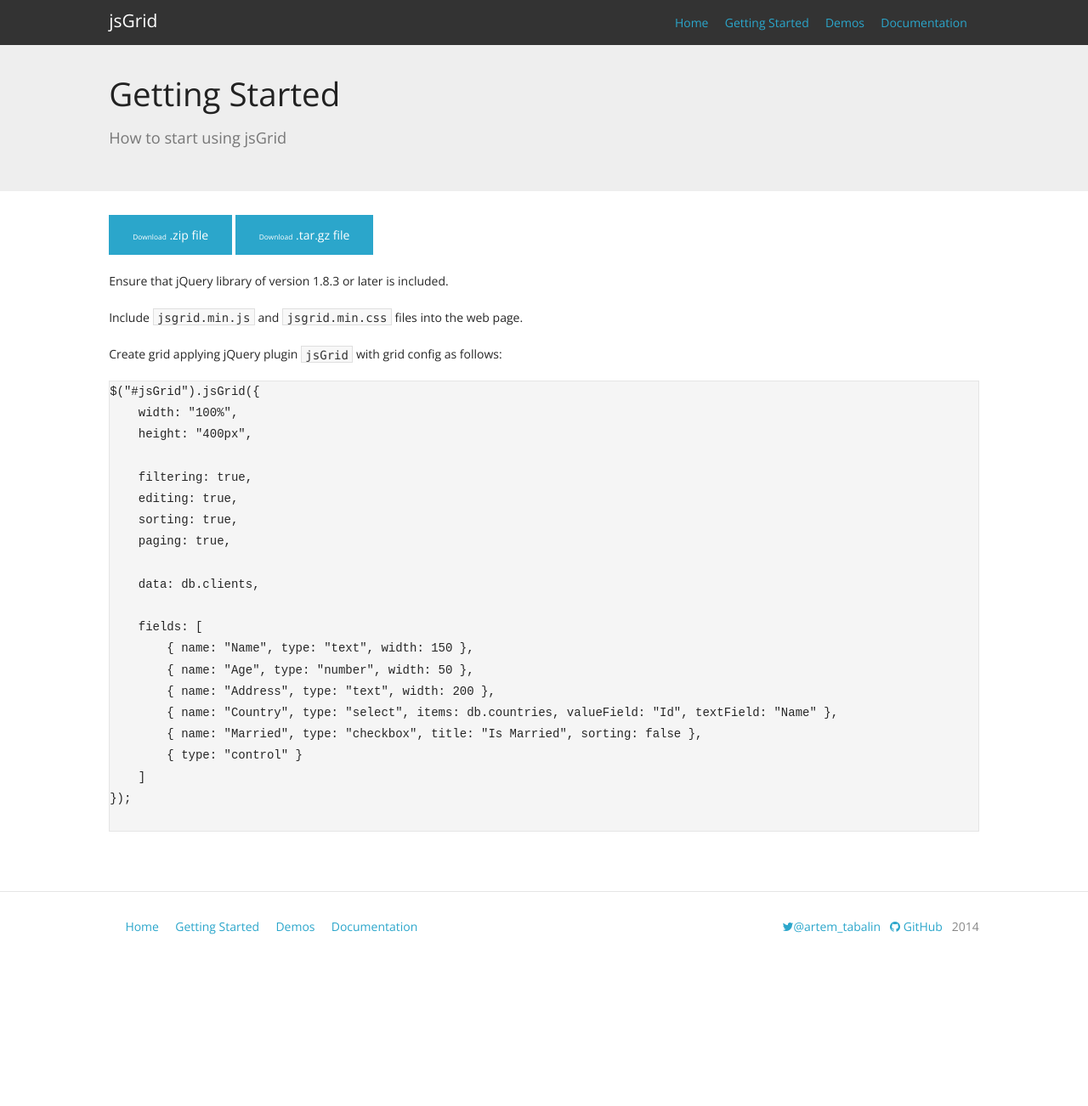
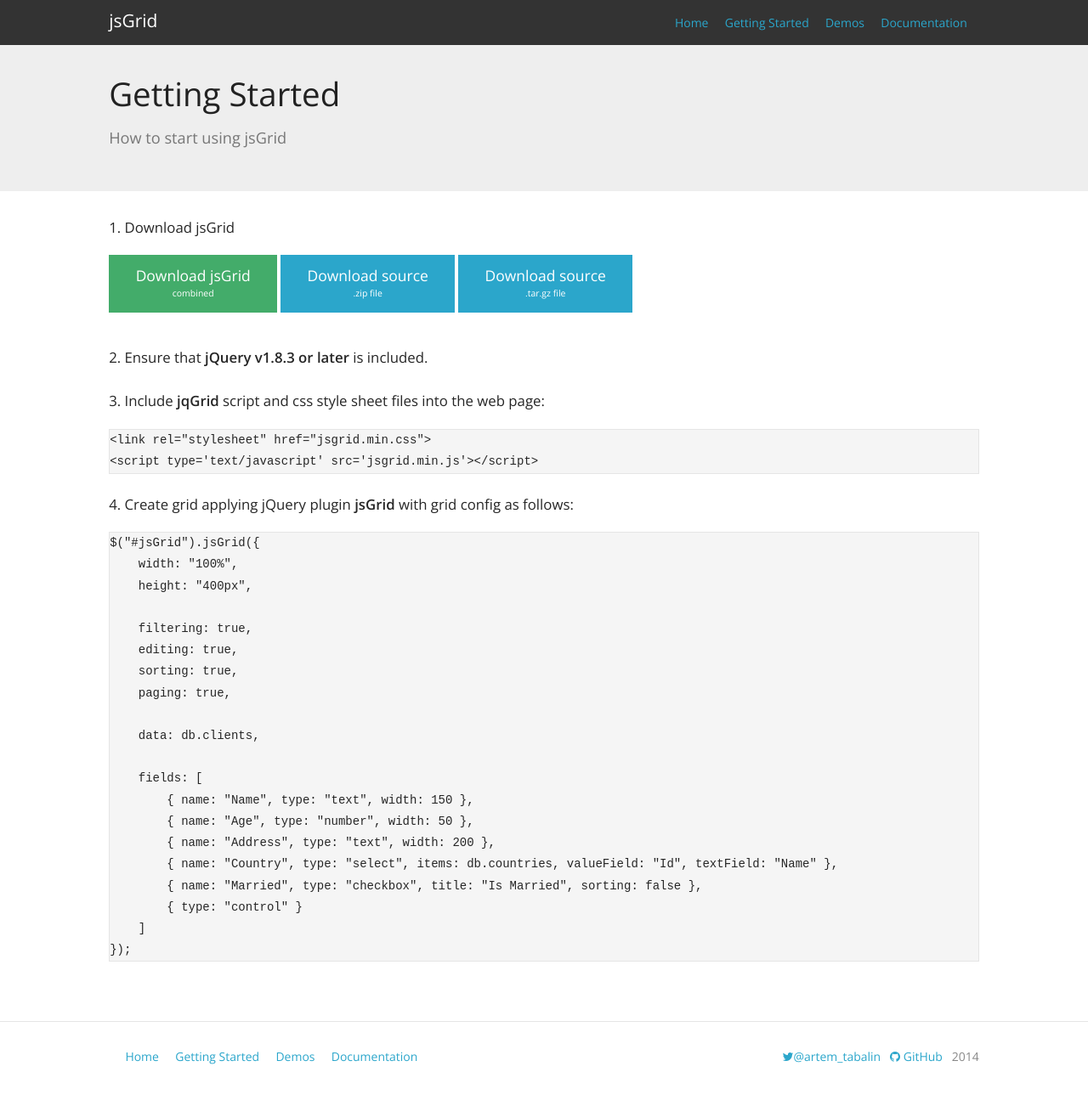
Before and after one commit to tabalinas/jsgrid, a Jekyll site: the page built from getting-started/index.html, in a window 1280 px wide. Shown: the whole page at 85% size. Built offline with Jekyll 4.4.1, drawn with Linux system fonts in a browser that asks for light colours; nearby versions of some CDN libraries; library files that are not in the unit come from our copies; before the commit the page ends 1149 px from its top, so only the background shows below that.

Commit message:
Site: Getting started page

```diff
--- a/getting-started/index.html
+++ b/getting-started/index.html
@@ -15,25 +15,35 @@
 <div class="page-content">
     <div class="row">
         <div class="small-12 columns content">
+            <p class="step">1. Download jsGrid</p>
+
             <div>
-                <a href="https://github.com/tabalinas/jsgrid/zipball/master" class="button">
-                    <small>Download</small>
-                    .zip file
+                <a href="https://github.com/tabalinas/jsgrid/zipball/master" class="button large success">
+                    Download jsGrid<br /><small>combined</small>
                 </a>
-                <a href="https://github.com/tabalinas/jsgrid/tarball/master" class="button">
-                    <small>Download</small>
-                    .tar.gz file
+                <a href="https://github.com/tabalinas/jsgrid/zipball/master" class="button large">
+                    Download source<br /><small>.zip file</small>
+                </a>
+                <a href="https://github.com/tabalinas/jsgrid/tarball/master" class="button large">
+                    Download source<br /><small>.tar.gz file</small>
                 </a>
             </div>
 
-            <p>Ensure that jQuery library of version 1.8.3 or later is included.</p>
+            <p class="step">2. Ensure that <strong>jQuery v1.8.3 or later</strong> is included.</p>
 
-            <p>Include <code>jsgrid.min.js</code> and <code>jsgrid.min.css</code> files into the web page.</p>
-
-            <p>Create grid applying jQuery plugin <code>jsGrid</code> with grid config as follows:</p>
+            <p class="step">3. Include <strong>jqGrid</strong> script and css style sheet files into the web page:</p>
 
             <div class="code">
-                <pre class="prettyprint linenums lang-js">
+<pre class="prettyprint linenums lang-html">
+&lt;link rel="stylesheet" href="jsgrid.min.css"&gt;
+&lt;script type='text/javascript' src='jsgrid.min.js'&gt;&lt;/script&gt;
+</pre>
+            </div>
+
+            <p class="step">4. Create grid applying jQuery plugin <strong>jsGrid</strong> with grid config as follows:</p>
+
+            <div class="code">
+<pre class="prettyprint linenums lang-js">
 $("#jsGrid").jsGrid({
     width: "100%",
     height: "400px",
@@ -53,8 +63,7 @@
         { name: "Married", type: "checkbox", title: "Is Married", sorting: false },
         { type: "control" }
     ]
-});
-                </pre>
+});</pre>
             </div>
 
         </div>
```
Also changed, not shown: scss/_custom.scss (+15 -1 lines), css/style.css.
